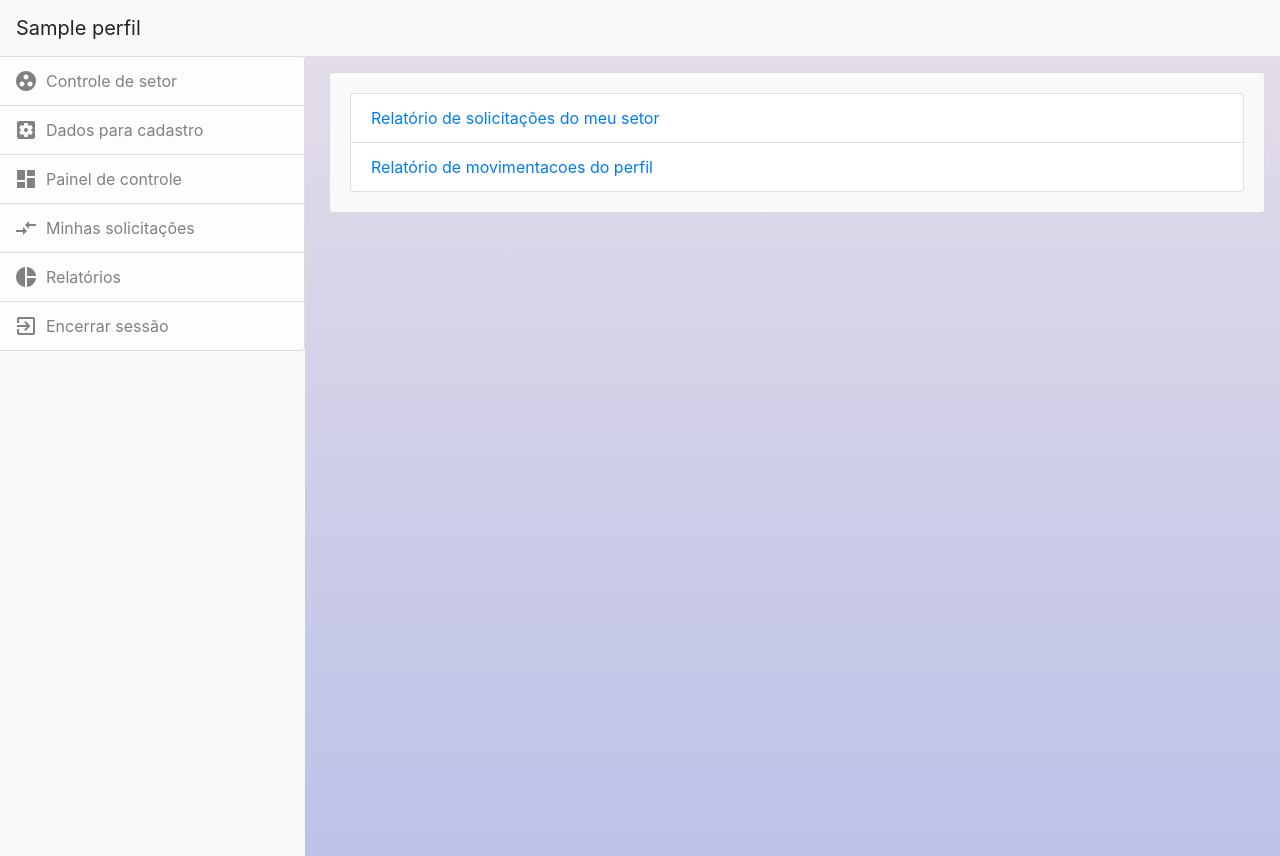
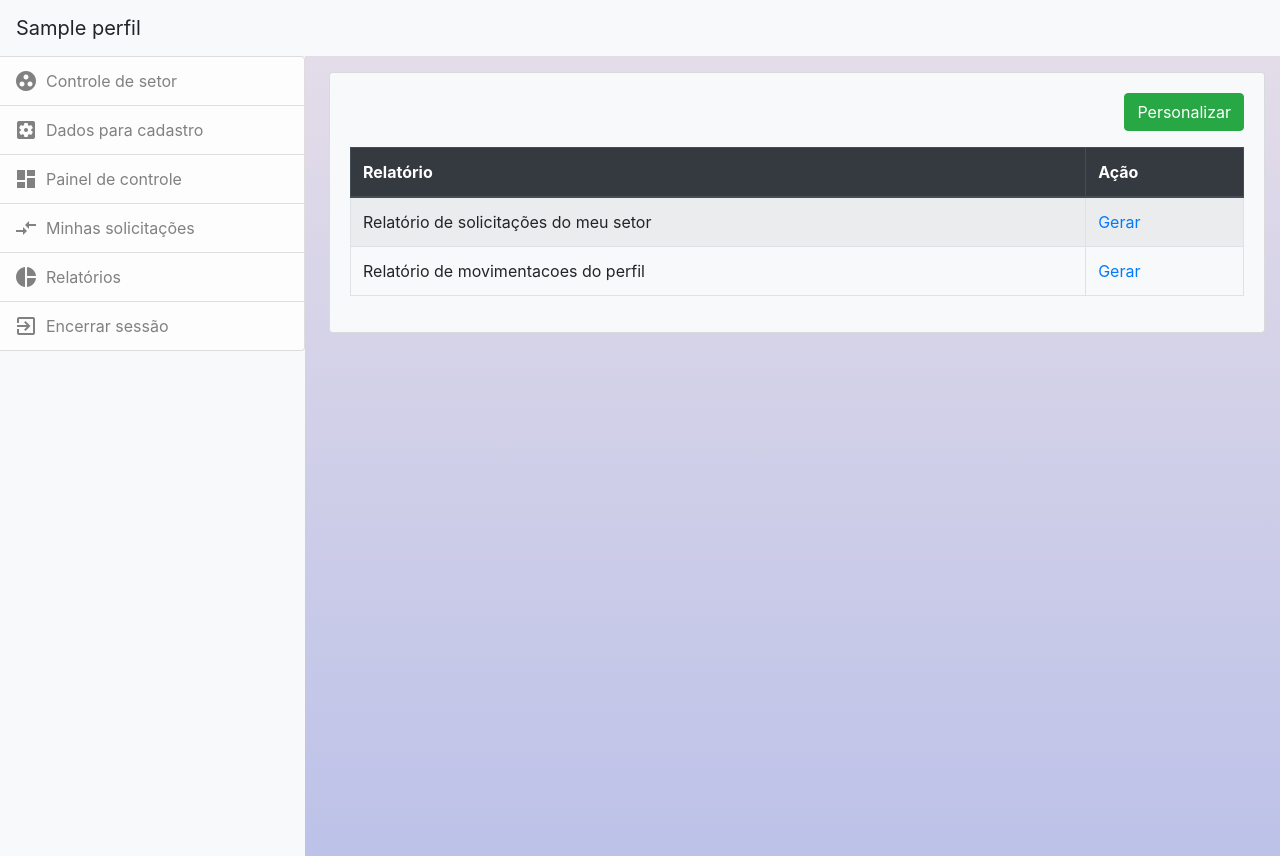
Before and after one commit to PedroHenriqueDevBR/Banco-de-horas, a Django app: page /relatorio/ in a window 1280 px wide. Run offline with Django 3.2, Linux system fonts and the light colour scheme; a user stored in the database is signed in; tables that the repository leaves empty hold one stand-in row (values such as "Sample post"); some libraries are stand-ins or nearby versions.

Commit message:
Inicio do desenvolvimento da geraçao de relatorios personalizados

```diff
--- /dev/null
+++ b/bancodehoras/core/templates/core/componentes/modal-relatorio-personalizado.html
@@ -0,0 +1,95 @@
+<div class="modal fade" id="gerar_relatorio_personalizado" tabindex="-1" role="dialog"
+    aria-labelledby="gerar_relatorio_personalizado_titulo" aria-hidden="true">
+    <div class="modal-dialog modal-dialog-scrollable" role="document">
+        <div class="modal-content">
+            <div class="modal-header">
+                <h5 class="modal-title" id="gerar_relatorio_personalizado_titulo">Relatório personalizado</h5>
+                <button type="button" class="close" data-dismiss="modal" aria-label="Close">
+                    <span aria-hidden="true">&times;</span>
+                </button>
+            </div>
+            <div class="modal-body px-0">
+                <form method="POST" class="px-3 pb-4">
+                    <div class="form-group">
+                        <div class="row">
+                            <div class="col-12 col-sm-12 col-md-6 mt-3">
+                                <label for="">Inicio</label>
+                                <input type="date" class="form-control" id="periodo" placeholder="**/**/****">
+                            </div>
+                            <div class="col-12 col-sm-12 col-md-6 mt-3">
+                                <label for="">Fim</label>
+                                <input type="date" class="form-control" placeholder="**/**/****">
+                            </div>
+                        </div>
+                        <small id="emailHelp" class="form-text text-muted">Digite o período das movimentações.</small>
+                    </div>
+
+
+
+                    <div class="input-group mb-2">
+                        <div class="input-group-prepend">
+                            <label class="input-group-text" for="tipo_movimentacao">Selec. status</label>
+                        </div>
+                        <select class="custom-select" name="tipo_movimentacao" id="tipo_movimentacao">
+                            <option value="0">Todos</option>
+                            {% for statu in status %}
+                            <option value="{{ status.id }}">{{ statu.nome }}</option>
+                            {% endfor %}
+                        </select>
+                    </div>
+
+                    <div class="input-group mb-2">
+                        <div class="input-group-prepend">
+                            <label class="input-group-text" for="andamento">Selec. andamento</label>
+                        </div>
+                        <select class="custom-select" name="andamento" id="andamento">
+                            <option value="0">Todos</option>
+                            <option value="1">Selecionar finalizadas</option>
+                            <option value="2">Selecionar não finalizadas</option>
+                        </select>
+                    </div>
+
+                    <div class="input-group mb-2">
+                            <div class="input-group-prepend">
+                                <label class="input-group-text" for="colaborador">Selec. Colaborador</label>
+                            </div>
+                            <select class="custom-select" name="colaborador" id="colaborador">
+                                <option value="0">Todos</option>
+                                {% for colaborador in perfil_logado.perfil.setor.perfis_do_setor.all %}
+                                <option value="colaborador.id">{{ colaborador.nome }}</option>
+                                {% endfor %}
+                            </select>
+                        </div>
+
+                    <div class="input-group mb-2">
+                        <div class="input-group-prepend">
+                            <label class="input-group-text" for="forma_pagamento">Forma de pagamento</label>
+                        </div>
+                        <select class="custom-select" name="forma_pagamento" id="forma_pagamento">
+                            <option value="0">Todos</option>
+                            {% for pagamento in forma_de_pagamento %}
+                            <option value="pagamento.id">{{ pagamento.nome }}</option>
+                            {% endfor %}
+                        </select>
+                    </div>
+
+                    <div class="input-group mb-2">
+                        <div class="input-group-prepend">
+                            <label class="input-group-text" for="tipo_movimentacao">Tipo de movimentacao</label>
+                        </div>
+                        <select class="custom-select" name="tipo_movimentacao" id="tipo_movimentacao">
+                            <option value="0">Todos</option>
+                            <option value="1">Banco de horas</option>
+                            <option value="2">Baixa</option>
+                        </select>
+                    </div>
+                </form>
+
+                <div class="modal-footer bg-light">
+                    <button type="button" class="btn btn-danger" data-dismiss="modal">Cancelar</button>
+                    <button type="button" class="btn btn-success">Gerar</button>
+                </div>
+            </div>
+        </div>
+    </div>
+</div>
--- a/bancodehoras/relatorio/templates/relatorio/relatorio.html
+++ b/bancodehoras/relatorio/templates/relatorio/relatorio.html
@@ -4,12 +4,35 @@
 {% block content %}
 <div class="bg-light card">
     <div class="card-body">
-        <ul class="list-group">
-            {% if perfil_logado.perfil.gerente == True %}
-            <li class="list-group-item"><a href="{% url 'rel_solicitacoes_do_setor' %}">Relatório de solicitações do meu setor</a></li>
-            {% endif %}
-            <li class="list-group-item"><a href="{% url 'rel_solicitacoes_do_perfil' perfil_logado.perfil.id %}">Relatório de movimentacoes do perfil</a></li>
-        </ul>
+
+        {% if perfil_logado.perfil.gerente %}
+        <button class="btn btn-success float-right mb-3" type="button" data-toggle="modal" data-target="#gerar_relatorio_personalizado">Personalizar</button>
+        {% endif %}
+
+
+        <table class="table table-bordered table-striped">
+            <thead class="thead-dark">
+                <tr>
+                    <th>Relatório</th>
+                    <th>Ação</th>
+                </tr>
+            </thead>
+            <tbody>
+                {% if perfil_logado.perfil.gerente == True %}
+                <tr>
+                    <td>Relatório de solicitações do meu setor</td>
+                    <td><a href="{% url 'rel_solicitacoes_do_setor' %}">Gerar</a></td>  <!-- TODO: Consertar a url de geração desse arquivo -->
+                </tr>
+                {% endif %}
+                <tr>
+                    <td>Relatório de movimentacoes do perfil</td>
+                    <td>
+                        <a href="{% url 'rel_solicitacoes_do_perfil' perfil_logado.perfil.id %}">Gerar</a>
+                    </td>
+                </tr>
+            </tbody>
+        </table>
     </div>
 </div>
+{% include 'core/componentes/modal-relatorio-personalizado.html' %}
 {% endblock %}
```
Also changed, not shown: 1 other file.
